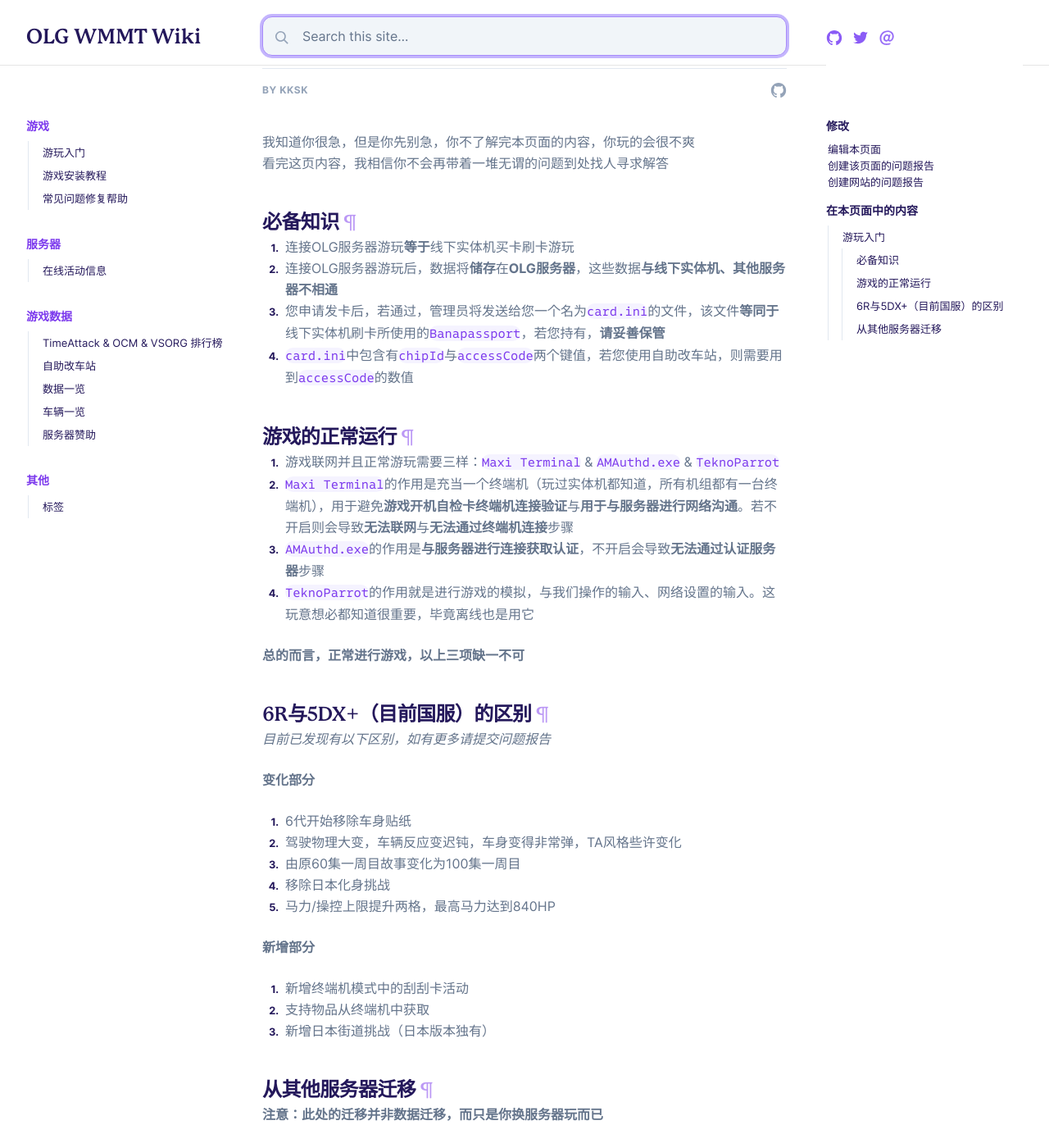
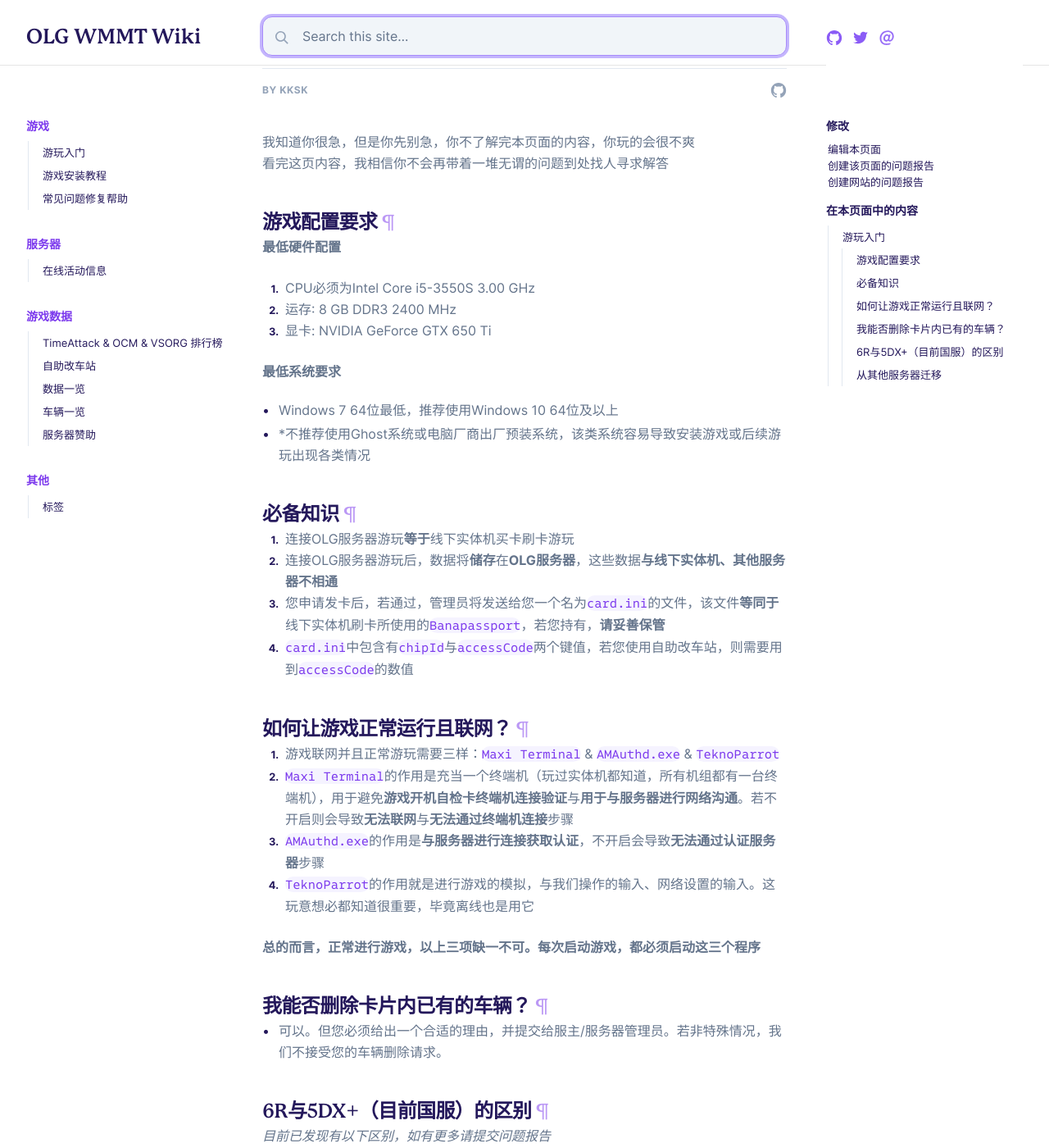
Before and after one commit to banapassport/SRC-Wiki, a Jekyll site: the page built from _docs/started/游玩入门.md, in a window 1280 px wide and 1400 px high, scrolled down 201 px. Shown: the whole window at 82% size. Built offline with Jekyll 4.4.1, drawn with Linux system fonts in a browser that asks for light colours.

Commit message:
Update 游玩入门.md

```diff
--- a/_docs/started/游玩入门.md
+++ b/_docs/started/游玩入门.md
@@ -11,6 +11,19 @@ author:
 我知道你很急，但是你先别急，你不了解完本页面的内容，你玩的会很不爽
 看完这页内容，我相信你不会再带着一堆无谓的问题到处找人寻求解答
 
+## 游戏配置要求
+
+**最低硬件配置**
+
+1. CPU必须为Intel Core i5-3550S 3.00 GHz
+2. 运存: 8 GB DDR3 2400 MHz
+3. 显卡: NVIDIA GeForce GTX 650 Ti
+
+**最低系统要求**
+
+- Windows 7 64位最低，推荐使用Windows 10 64位及以上
+- *不推荐使用Ghost系统或电脑厂商出厂预装系统，该类系统容易导致安装游戏或后续游玩出现各类情况
+
 ## 必备知识
 
 1. 连接OLG服务器游玩**等于**线下实体机买卡刷卡游玩
@@ -18,14 +31,18 @@ author:
 3. 您申请发卡后，若通过，管理员将发送给您一个名为`card.ini`的文件，该文件**等同于**线下实体机刷卡所使用的`Banapassport`，若您持有，**请妥善保管**
 4. `card.ini`中包含有`chipId`与`accessCode`两个键值，若您使用自助改车站，则需要用到`accessCode`的数值
 
-## 游戏的正常运行
+## 如何让游戏正常运行且联网？
 
 1. 游戏联网并且正常游玩需要三样：`Maxi Terminal` & `AMAuthd.exe` & `TeknoParrot`
 2. `Maxi Terminal`的作用是充当一个终端机（玩过实体机都知道，所有机组都有一台终端机），用于避免**游戏开机自检卡终端机连接验证**与**用于与服务器进行网络沟通**。若不开启则会导致**无法联网**与**无法通过终端机连接**步骤
 3. `AMAuthd.exe`的作用是**与服务器进行连接获取认证**，不开启会导致**无法通过认证服务器**步骤
 4. `TeknoParrot`的作用就是进行游戏的模拟，与我们操作的输入、网络设置的输入。这玩意想必都知道很重要，毕竟离线也是用它
 
-**总的而言，正常进行游戏，以上三项缺一不可**
+**总的而言，正常进行游戏，以上三项缺一不可。每次启动游戏，都必须启动这三个程序**
+
+## 我能否删除卡片内已有的车辆？
+
+- 可以。但您必须给出一个合适的理由，并提交给服主/服务器管理员。若非特殊情况，我们不接受您的车辆删除请求。
 
 ## 6R与5DX+（目前国服）的区别
 
```
